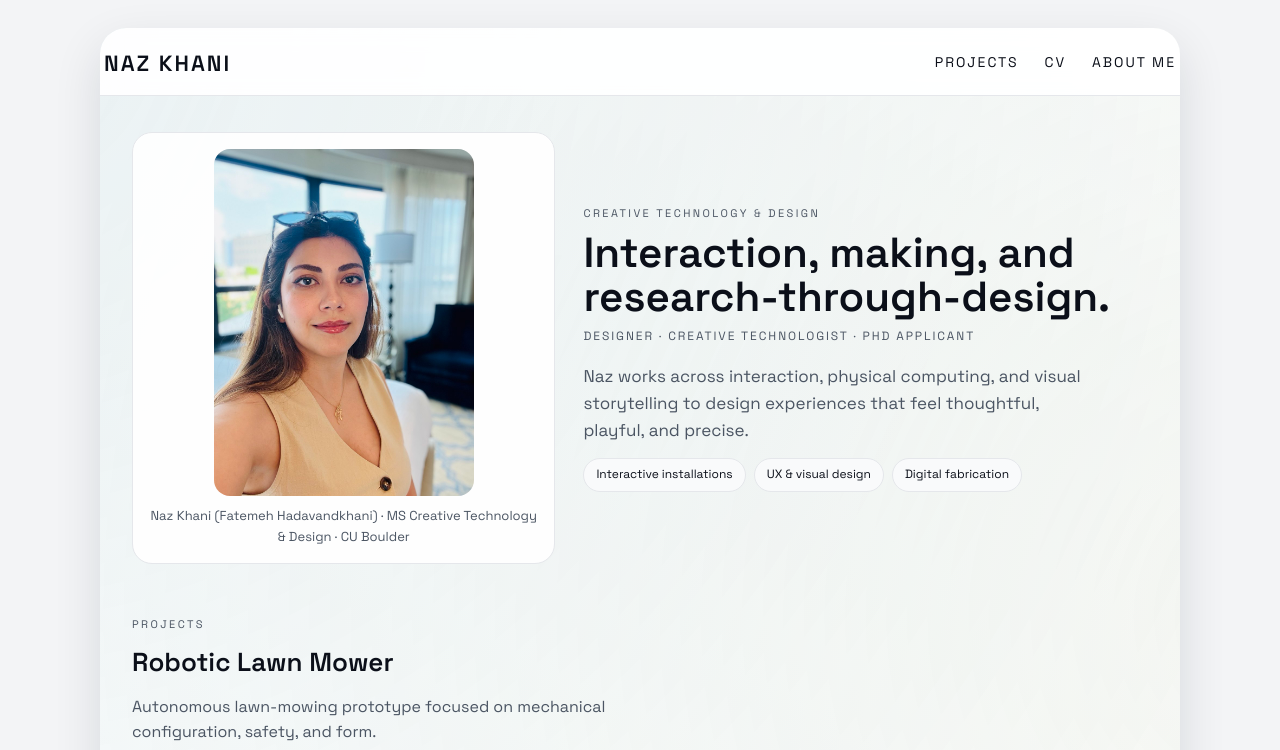
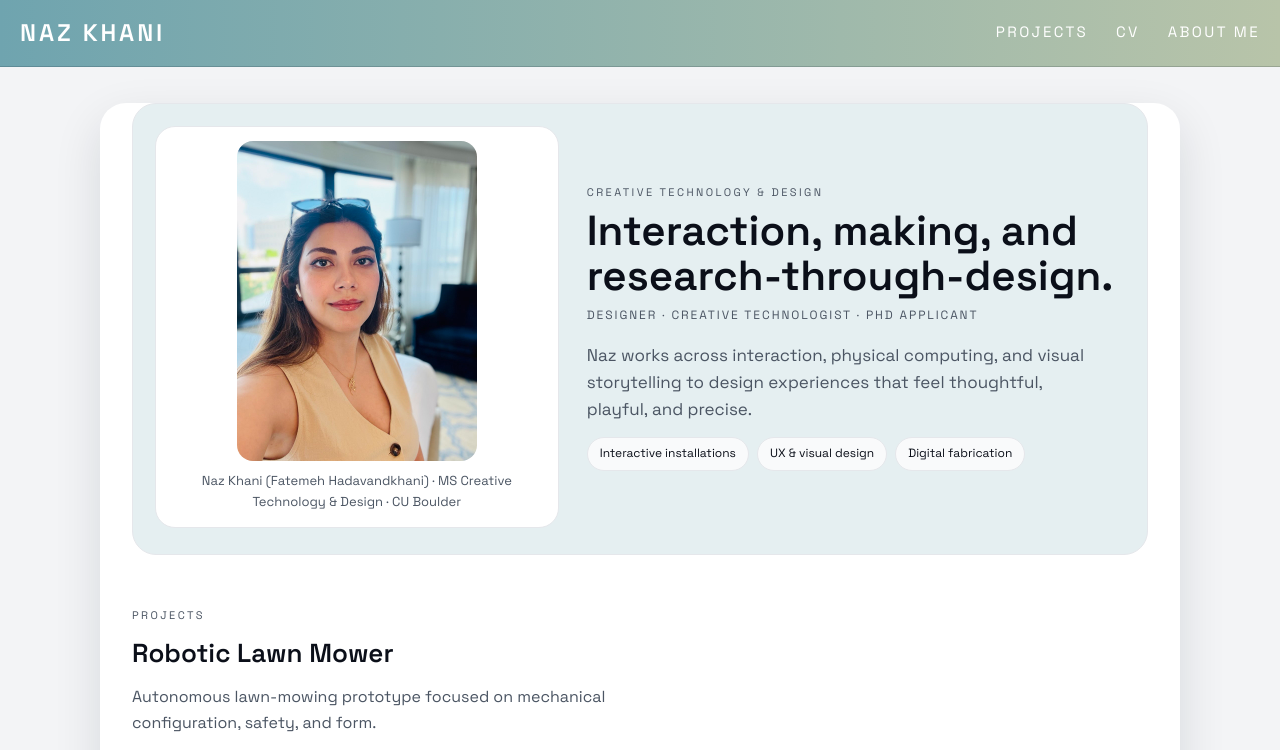
Before and after one commit to Saharnaz-Hdvnd/my-website., a plain HTML site: page index.html in a window 1280 px wide. Shown: the top 750 px of the page. Drawn offline with Linux system fonts and the light colour scheme.

Commit message:
Update index.html

```diff
--- a/index.html
+++ b/index.html
@@ -10,7 +10,7 @@
 
   <style>
     :root {
-      --bg-page: #f3f4f6;        /* cool light gray */
+      --bg-page: #f3f4f6;
       --bg-shell: #ffffff;
       --text: #0b0f19;
       --muted: #4b5563;
@@ -42,89 +42,72 @@
       text-decoration: none;
     }
 
-    /* Outer shell */
+    /* Sticky top bar */
 
-    .shell {
-      max-width: var(--max-width);
-      margin: 28px auto 60px;
-      background: var(--bg-shell);
-      border-radius: 26px;
-      box-shadow: 0 18px 48px rgba(15, 23, 42, 0.12);
-      padding: 0 28px 40px;
-      position: relative;
-      overflow: hidden;
-    }
-
-    .shell::before {
-      content: "";
-      position: absolute;
-      inset: 0;
-      background: radial-gradient(circle at -10% 0%, rgba(111,164,175,0.25), transparent 45%),
-                  radial-gradient(circle at 110% 20%, rgba(184,196,169,0.25), transparent 50%);
-      opacity: 0.6;
-      pointer-events: none;
-    }
-
-    .shell-inner {
-      position: relative;
-      z-index: 1;
-    }
-
-    /* Sticky header */
-
-    header {
+    .topbar {
       position: sticky;
       top: 0;
-      z-index: 20;
-      background: rgba(255,255,255,0.92);
-      backdrop-filter: blur(10px);
+      z-index: 50;
+      background: linear-gradient(90deg, #6FA4AF, #B8C4A9);
+      color: #ffffff;
       display: flex;
       justify-content: space-between;
       align-items: center;
-      padding: 18px 4px 14px;
-      margin: 0 -28px 20px;
-      border-bottom: 1px solid var(--border-soft);
+      padding: 14px 20px;
+      border-bottom: 1px solid rgba(15,23,42,0.18);
     }
 
-    header .name {
-      font-size: 22px;
+    .topbar .name {
+      font-size: 24px;
       font-weight: 600;
-      letter-spacing: 0.09em;
+      letter-spacing: 0.12em;
       text-transform: uppercase;
     }
 
-    header .nav {
+    .topbar .nav {
       display: flex;
-      gap: 26px;
-      font-size: 14px;
+      gap: 28px;
+      font-size: 15px;
       text-transform: uppercase;
-      letter-spacing: 0.14em;
+      letter-spacing: 0.16em;
     }
 
-    header .nav a {
+    .topbar .nav a {
       position: relative;
       padding-bottom: 3px;
     }
 
-    header .nav a::after {
+    .topbar .nav a::after {
       content: "";
       position: absolute;
       left: 0;
       bottom: 0;
       width: 0;
       height: 2px;
-      background: var(--accent-1);
+      background: #ffffff;
       transition: width 0.15s ease-out;
     }
 
-    header .nav a:hover::after { width: 100%; }
+    .topbar .nav a:hover::after { width: 100%; }
 
     @media (max-width: 720px) {
-      header {
+      .topbar {
         flex-direction: column;
         align-items: flex-start;
         gap: 8px;
       }
+    }
+
+    /* Outer shell */
+
+    .shell {
+      max-width: var(--max-width);
+      margin: 24px auto 60px;
+      background: var(--bg-shell);
+      border-radius: 26px;
+      box-shadow: 0 18px 48px rgba(15, 23, 42, 0.12);
+      padding: 0 28px 40px;
+      position: relative;
     }
 
     section {
@@ -153,13 +136,17 @@
       margin: 0 0 18px;
     }
 
-    /* Hero */
+    /* HERO – biggest area with colored background */
 
     .hero {
+      background: rgba(111,164,175,0.18); /* light blue-greenish */
+      border-radius: 24px;
+      padding: 22px 22px 26px;
       display: grid;
       grid-template-columns: minmax(0, 0.9fr) minmax(0, 1.2fr);
       gap: 28px;
       align-items: center;
+      border: 1px solid var(--border-soft);
     }
 
     @media (max-width: 800px) {
@@ -171,8 +158,8 @@
     .hero-card {
       border-radius: var(--radius-lg);
       border: 1px solid var(--border-soft);
-      padding: 16px;
-      background: rgba(255,255,255,0.92);
+      padding: 14px;
+      background: #ffffff;
       display: flex;
       flex-direction: column;
       gap: 10px;
@@ -181,7 +168,7 @@
     .hero-image-wrap {
       border-radius: 16px;
       overflow: hidden;
-      max-width: 260px;          /* smaller frame */
+      max-width: 240px;          /* smaller frame */
       margin: 0 auto;
     }
 
@@ -227,12 +214,12 @@
       background: #f9fafb;
     }
 
-    /* Feature project – Lawn mower */
+    /* Lawn mower feature */
 
     .case-feature {
       border-radius: var(--radius-lg);
       border: 1px solid var(--border-soft);
-      background: rgba(255,255,255,0.95);
+      background: #ffffff;
       padding: 18px 18px 20px;
       display: grid;
       grid-template-columns: minmax(0, 0.9fr) minmax(0, 1.1fr);
@@ -260,7 +247,7 @@
     }
 
     .case-meta {
-      background: rgba(111,164,175,0.10);
+      background: rgba(111,164,175,0.08);
       border-radius: 18px;
       border: 1px solid var(--border-soft);
       padding: 16px 18px 18px;
@@ -307,7 +294,7 @@
     .case-row {
       border-radius: 18px;
       border: 1px solid var(--border-soft);
-      background: rgba(255,255,255,0.96);
+      background: #ffffff;
       padding: 14px 16px;
       display: grid;
       grid-template-columns: minmax(0, 0.6fr) minmax(0, 1.3fr);
@@ -356,6 +343,14 @@
     .case-row.ux .case-tagbar,
     .case-row.ux .case-thumb {
       border-color: var(--accent-1);
+    }
+
+    .case-tagbar {
+      width: 44px;
+      height: 3px;
+      border-radius: 999px;
+      background: var(--accent-1);
+      margin-bottom: 10px;
     }
 
     /* CV section */
@@ -419,7 +414,7 @@
       border: 1px solid var(--border-soft);
       padding: 10px;
       background: rgba(111,164,175,0.10);
-      max-width: 280px;          /* smaller frame */
+      max-width: 260px;          /* smaller frame */
     }
 
     .about-text-card {
@@ -466,19 +461,18 @@
   </style>
 </head>
 <body>
-  <div class="shell">
-    <div class="shell-inner">
 
-      <!-- Header -->
-      <header>
+  <!-- Sticky top bar -->
+  <div class="topbar">
     <div class="name">Naz Khani</div>
     <nav class="nav">
       <a href="#projects">Projects</a>
       <a href="#cv">CV</a>
       <a href="#about">About me</a>
     </nav>
-      </header>
+  </div>
 
+  <div class="shell">
     <!-- Hero -->
     <section>
       <div class="hero">
@@ -657,6 +651,5 @@
     </section>
 
   </div>
-  </div>
 </body>
 </html>
```
Lines whose indentation alone changed are shown as unchanged.
